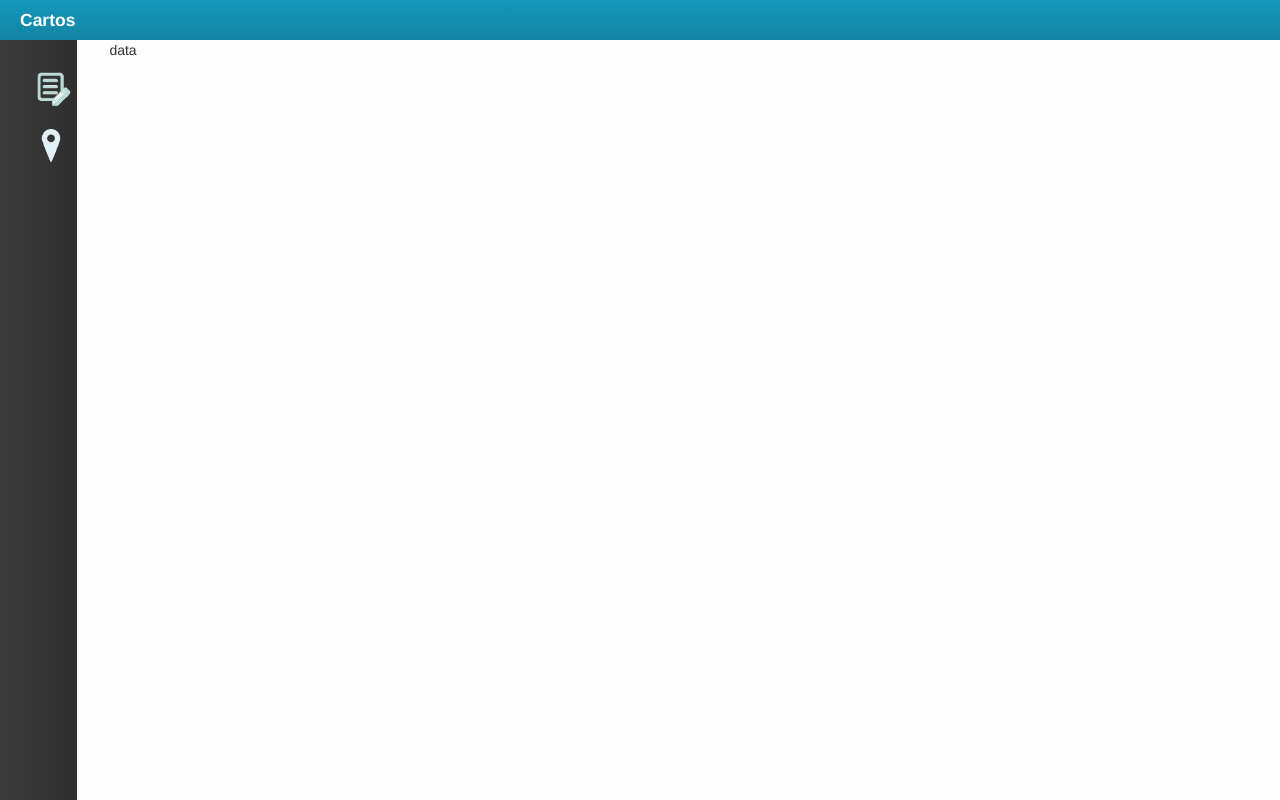
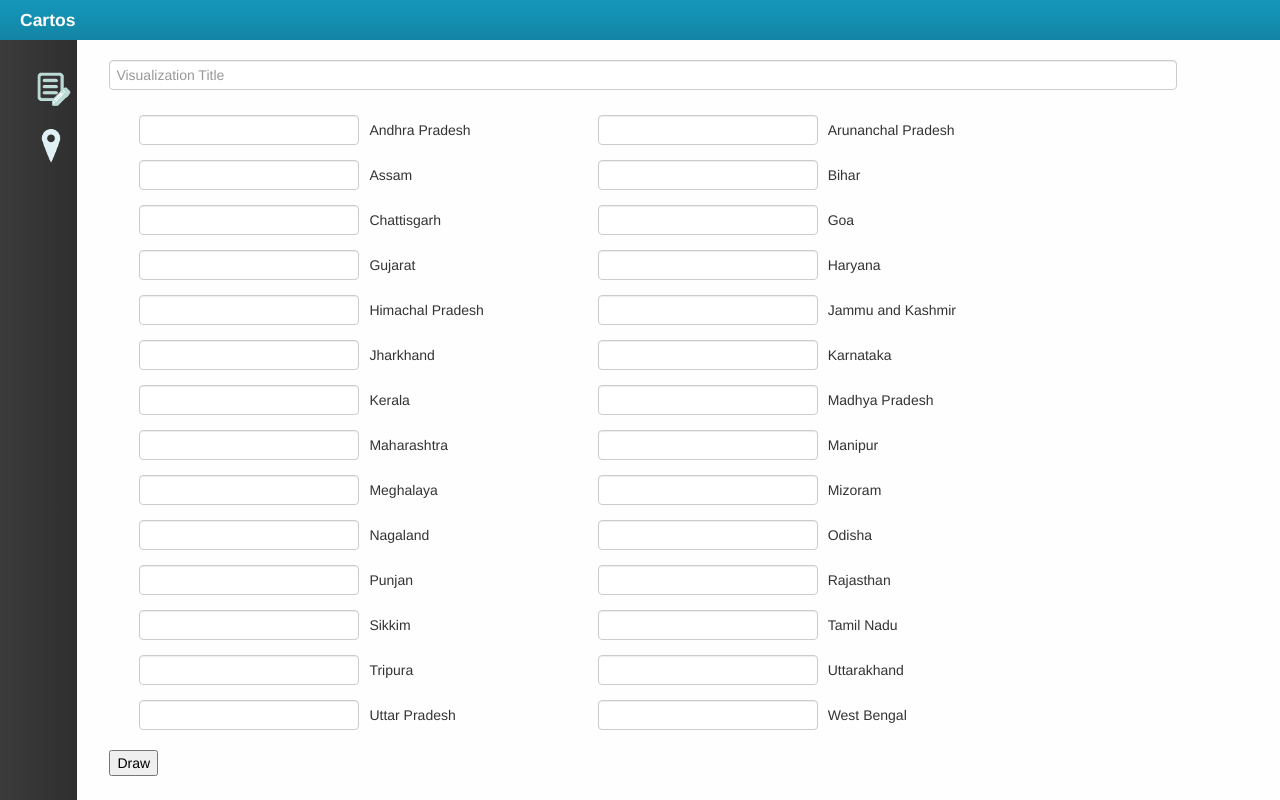
Before and after one commit to dmukhg/cartos, a plain HTML site: page index.html in a window 1280 px wide. Drawn offline with Linux system fonts and the light colour scheme.

Commit message:
List of states printed in a UI friendly theme

```diff
--- a/index.html
+++ b/index.html
@@ -22,7 +22,16 @@
         </ul>
       </div>
       <div class="tab-content column span11">
-        <div class="tab-pane active" id="data-wrapper">data</div>
+        <div class="tab-pane active" id="data-wrapper">
+          <p>
+            <input placeholder="Visualization Title" id="config-title" name="config-title" type="text">
+          </p>
+          <p id="state-values">
+          </p>
+          <p>
+            <input id="draw" type="button" value="Draw">
+          </p>
+        </div>
         <div class="tab-pane" id="map-wrapper">map</div>
       </div>
     </div>
@@ -35,17 +44,6 @@
     <div class="app-area">
       <div class="app-column map-config">
         <h1>Cartos :: India</h1>
-        <p>
-          <input placeholder="Visualization Title" id="config-title" name="config-title" type="text">
-        </p>
-        <p><input name="by" type="radio" id="by-colors"><label class="padright" for="by-colors">Enter Colors</label>
-        <input name="by" type="radio" id="by-data"><label for="by-data">Enter Data</labeL>
-        </p>
-        <p id="state-values">
-        </p>
-        <p>
-          <input id="draw" type="button" value="Draw">
-        </p>
       </div><div class="app-column map-display" id="svg-container">
       </div>
     </div>
@@ -128,6 +126,7 @@
         _.each(_.zip(states, human_states), function(state_block) {
           var li = document.createElement('li')
           , tb = document.createElement('input')
+          , sp = document.createElement('span')
           , lb = document.createElement('label');
 
           tb['type'] = 'text';
@@ -136,12 +135,15 @@
           tb['name'] = state_block[0];
 
           lb.htmlFor = state_block[0];
-          lb.innerText = state_block[1];
+
+          sp.innerText = state_block[1];
 
           li.appendChild(tb);
-          li.appendChild(lb);
+          li.appendChild(sp);
 
-          ul.appendChild(li);
+          lb.appendChild(li);
+
+          ul.appendChild(lb);
         });
 
         document.getElementById('state-values').appendChild(ul);
--- a/static/base.less
+++ b/static/base.less
@@ -34,6 +34,7 @@ div.full-height {
 
   .navigation {
     .horizontal-gradient(darken(@darkGrey, 20%), darken(@darkGrey, 10%), darken(@darkGrey, 15%));
+    overflow: hidden;
 
     ul {
       margin-top: @baseLineHeight;
@@ -62,4 +63,40 @@ div.full-height {
       background-color: darken(@darkGrey, 5%);
     }
   }
+
+  .tab-pane {
+    padding-top: @baseLineHeight;
+  }
+
+  div#data-wrapper {
+    input#config-title {
+      width: 90%;
+    }
+
+    label {
+      display: inline-block;
+      width: 40%;
+    }
+
+    li {
+      list-style-type: none;
+      padding: @baseLineHeight / 4;
+
+      input {
+        display: inline-block;
+        vertical-align: middle;
+        margin: 0;
+      }
+
+      span {
+        margin-left: @baseLineHeight / 2;
+        display: inline;
+        vertical-align: middle;
+      }
+    }
+
+    li:hover {
+      background-color: lighten(@blue, 40%);
+    }
+  }
 }
```
